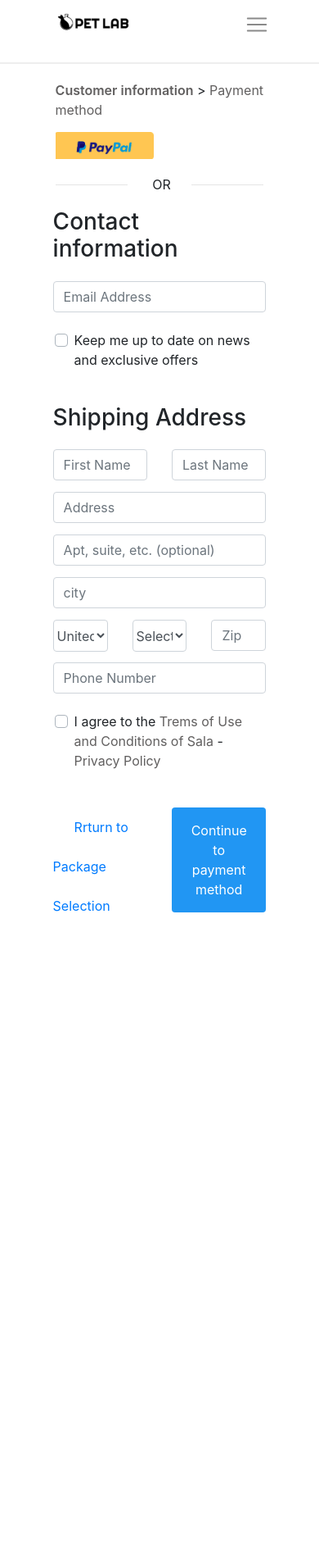
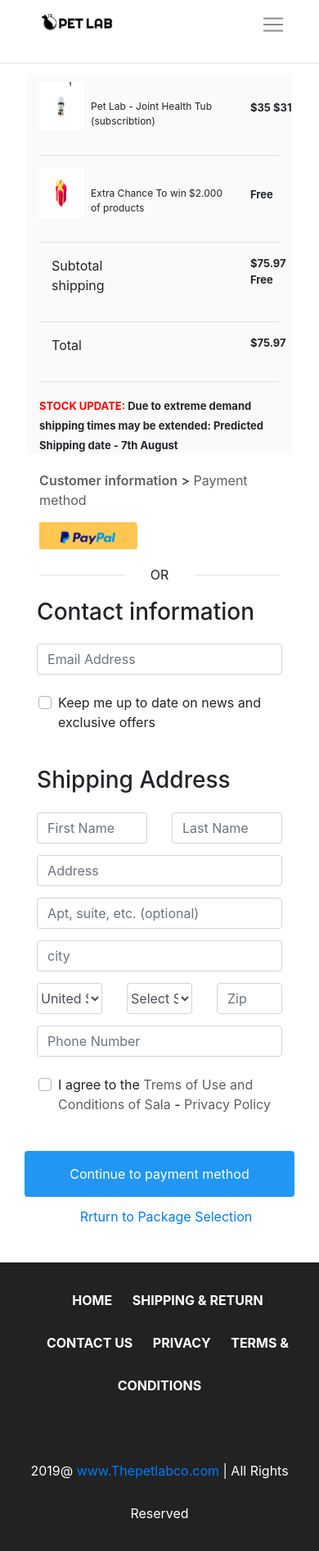
Before and after one commit to alaashaher/shopping--baying, a plain HTML site: page index.html in a window 390 px wide. Shown: the whole page at 82% size. Before the commit the page ends 1141 px from the top, so only its background shows below. Drawn offline with nearby package versions, Linux system fonts and the light colour scheme.

Commit message:
cart details

```diff
--- a/index.html
+++ b/index.html
@@ -57,7 +57,7 @@
 
     <!-- contant -->
     <div class="container-fluid">
-        <div class="contant row">
+        <div class="contant row flex-column-reverse flex-lg-row">
             <!-- payment method -->
             <div class="col-lg-7 col-xs-12 payment-method">
                 <a href="" class="paying-nav active">Customer information</a>
@@ -118,7 +118,7 @@
                                     </select>
                                 </div>
                                 <div class="col-4">
-                                    <select  class="state">
+                                    <select class="state">
                                         <option value="">Select State</option>
                                         <option value="volvo">Volvo</option>
                                         <option value="saab">Saab</option>
@@ -128,28 +128,30 @@
                                 </div>
                                 <div class="col-4">
                                     <input type="number" class="form-control" placeholder="Zip" min="0" max="99999"
-                                    >
+                                        id="zip">
                                 </div>
                             </div>
                         </div>
                         <div class="col-12">
-                            <input type="text" class="form-control" required placeholder="Phone Number">
+                            <input type="text" class="form-control" id="phonenumber" placeholder="Phone Number">
                         </div>
                         <div class="custom-control custom-checkbox mr-sm-2 col-12"
                             style="padding: 22px 10px 10px 26px;">
-                            <input type="checkbox" class="custom-control-input" id="customControlAutosizing1">
+                            <input type="checkbox" class="custom-control-input" id="customControlAutosizing1"
+                                id="termss">
                             <label class="custom-control-label" for="customControlAutosizing1">I agree to the <a
                                     href="#" class="trems">Trems of Use and Conditions of Sala</a> - <a href="#"
                                     class="trems">Privacy Policy</a></label>
                         </div>
                         <div class="col-12 form-footer">
-                            <div class="row">
-                                <div class="col-6" style="    line-height:3;">
+                            <div class="row flex-column-reverse flex-lg-row">
+                                <div class="col-12 col-lg-6 col-xl-6" style="    line-height:3;">
                                     <a href="#" class="return" style="padding: 22px 10px 10px 26px;"> Rrturn
                                         to Package Selection</a>
                                 </div>
-                                <div class="col-6">
-                                    <button class="continue btn" type="submit" onclick="main()">Continue to payment method</button>
+                                <div class="col-12 col-lg-6 col-xl-6">
+                                    <button class="continue btn" type="submit" id="submit">Continue to payment
+                                        method</button>
                                 </div>
                             </div>
                         </div>
@@ -157,13 +159,73 @@
                 </div>
 
             </div>
-        </div>
-        <div class="col-lg-5 col-xs-12 cart">
+            <div class="col-lg-5 col-xs-12 cart">
+                <div class="row">
+                    <div class="image-product col-2">
+                        <img src="./images/product.png" alt="product">
+                    </div>
+                    <p class="product-name col-7">Pet Lab - Joint Health Tub (subscribtion)</p>
+                    <strong class="col-3">$35 $31</strong>
+                </div>
+                <div class="row" style="width: 100%;">
+                    <hr class="col-12" style="width: 100%;">
+                </div>
+                <div class="row">
+                    <div class="image-product col-2">
+                        <img src="./images/product2.png" alt="product">
+                    </div>
+                    <p class="product-name col-7">Extra Chance To win $2.000 of products</p>
+                    <strong class="col-3">Free</strong>
+                </div>
+                <div class="row" style="width: 100%;">
+                    <hr class="col-12" style="width: 100%;">
+                </div>
 
+                <div class="row">
+                    <div class="col-2">
+                        <p>Subtotal<br>
+                            shipping</p>
+                    </div>
+                    <p class="product-name col-7"></p>
+                    <strong class="col-3" style="margin-top: 0px">
+                        $75.97<br>
+                        Free</strong>
+                </div>
+                <div class="row" style="width: 100%;">
+                    <hr class="col-12" style="width: 100%;">
+                </div>
+                <div class="row">
+                    <div class="col-2">
+                        <p>Total</p>
+                    </div>
+                    <p class="product-name col-7"></p>
+                    <strong class="col-3" style="margin-top: 0px">$75.97</strong>
+                </div>
+                <div class="row" style="width: 100%;">
+                    <hr class="col-12" style="width: 100%;">
+                </div>
+                <div class="row" style="width: 100%;display: block;">
+                    <strong style="margin-top: 0px;color:red">STOCK UPDATE:</strong><strong style="margin-top: 0px"> Due to extreme demand shipping times may be extended: Predicted Shipping date - 7th August</strong>
+                </div>
+            </div>
         </div>
     </div>
-    </div>
 
+    <footer class="footer text-center">
+        <div class="links">
+            <a href="#">home</a>
+            <a href="#">shipping & return</a>
+            <a href="#">contact us</a>
+            <a href="#">privacy</a>
+            <a href="#">terms & conditions</a>
+        </div>
+        <div class="">
+            <img src="https://platform-cdn.sharethis.com/img/facebook.svg" alt="">
+            <img src="https://platform-cdn.sharethis.com/img/twitter.svg" alt="">
+            <img src="https://platform-cdn.sharethis.com/img/youtube.svg" alt="">
+        </div>
+        <div class="right">2019@ <a href="www.Thepetlabco.com">www.Thepetlabco.com</a> | All Rights Reserved</div>
+    </footer>
     <!-- script -->
     <script src="https://code.jquery.com/jquery-3.3.1.slim.min.js"
         integrity="sha384-q8i/X+965DzO0rT7abK41JStQIAqVgRVzpbzo5smXKp4YfRvH+8abtTE1Pi6jizo"
--- a/javascript/index.js
+++ b/javascript/index.js
@@ -8,25 +8,51 @@ function closeNav() {
 
 // validation form
 
-var main = function () {
-    $('form').submit(function () {
+$(document).ready(function () {
+    $("#submit").on("click", function (event) {
+        event.preventDefault();
         var firstName = $('#first').val();
 
         if (firstName === "") {
-            document.getElementById("#first").style.backgroundColor = "blue";
+            document.getElementById("first").style.backgroundColor = "bisque";
         }
         var lastName = $('#last').val();
 
         if (lastName === "") {
-            document.getElementById("#last").style.backgroundColor = "blue";
+            document.getElementById("last").style.backgroundColor = "bisque";
         }
         var email = $('#email').val();
 
         if (email === "") {
-            document.getElementById("#email").style.backgroundColor = "blue";
+            document.getElementById("email").style.backgroundColor = "bisque";
         };
+
+        var address = $('#address').val();
+        if (address === "") {
+            document.getElementById("address").style.backgroundColor = "bisque";
+        };
+
+        var city = $('#city').val();
+        if (city === "") {
+            document.getElementById("city").style.backgroundColor = "bisque";
+        };
+
+        var zip = $('#zip').val();
+        if (zip === "") {
+            document.getElementById("zip").style.backgroundColor = "bisque";
+        }
+        if (zip > 99999) {
+            document.getElementById("zip").style.backgroundColor = "bisque";
+        };
+
+        var phonenumber = $('#phonenumber').val();
+        if (phonenumber === "") {
+            document.getElementById("phonenumber").style.backgroundColor = "bisque";
+        };
+
+        // if ($("#termss").prop('checked', false)) {
+        //     document.getElementById("termss").style.backgroundColor = "bisque";
+        // };
     });
 
-}
-
-$(document).ready(main);
+});
--- a/style/index.css
+++ b/style/index.css
@@ -1,9 +1,10 @@
 body {
     overflow-x: hidden;
 }
+
 /* header */
 .container-fluid {
-    padding: 0px 12%;
+    padding: 0px 7%;
 }
 
 .header {
@@ -34,7 +35,7 @@ body {
     z-index: 1;
     top: 0;
     right: 0;
-    background-color: rgb(51, 11, 76);
+    background-color: #222222;
     overflow-x: hidden;
     transition: 0.5s;
     padding-top: 60px;
@@ -151,6 +152,27 @@ input {
     color: white;
 }
 
+.continue:hover {
+    cursor: pointer;
+    color: #fff;
+    background-color: rgb(27, 128, 211);
+}
+
+@media (max-width:991px) {
+    .continue {
+        width: 100%;
+    }
+
+    .return {
+        width: 100%;
+        text-align: center
+    }
+
+    .form-footer {
+        text-align: center
+    }
+}
+
 .state {
     width: 100%;
     margin-top: 14px;
@@ -162,13 +184,51 @@ input {
     border-radius: .25rem;
 }
 
-@media (min-width: 576px) {}
+/* cart */
+.cart {
+    background-color: #fafafa;
+    padding: 10px 0px 0px 30px;
+    margin-top: 12px;
+}
 
-/* Medium devices (tablets, 768px and up) */
-@media (min-width: 768px) {}
+.image-product {
+    width: 60px;
+    height: 60px;
+    text-align: center;
+    background-color: #fff;
+}
 
-/* Large devices (desktops, 992px and up) */
-@media (min-width: 992px) {}
+.image-product img {
+    width: 100%;
+    height: 100%;
+}
 
-/* Extra large devices (large desktops, 1200px and up) */
-@media (min-width: 1200px) {}
+.product-name {
+    margin-top: 21px;
+    padding: 0px 9px;
+    font-size: 12px;
+}
+
+strong {
+    font-size: 13px;
+    margin-top: 22px;
+}
+
+
+/* footer */
+.footer {
+    background-color: #222222;
+    height: auto;
+    padding: 20px;
+    color: #fff;
+    margin-top: 20px;
+    line-height: 52px
+}
+
+.footer .links a {
+    color: #fff;
+    text-decoration: none;
+    font-weight: bold;
+    text-transform: uppercase;
+    margin-left: 20px;
+}
```
Also changed, not shown: images/facebook.png (added), images/product.png (added), images/product2.png (added).
